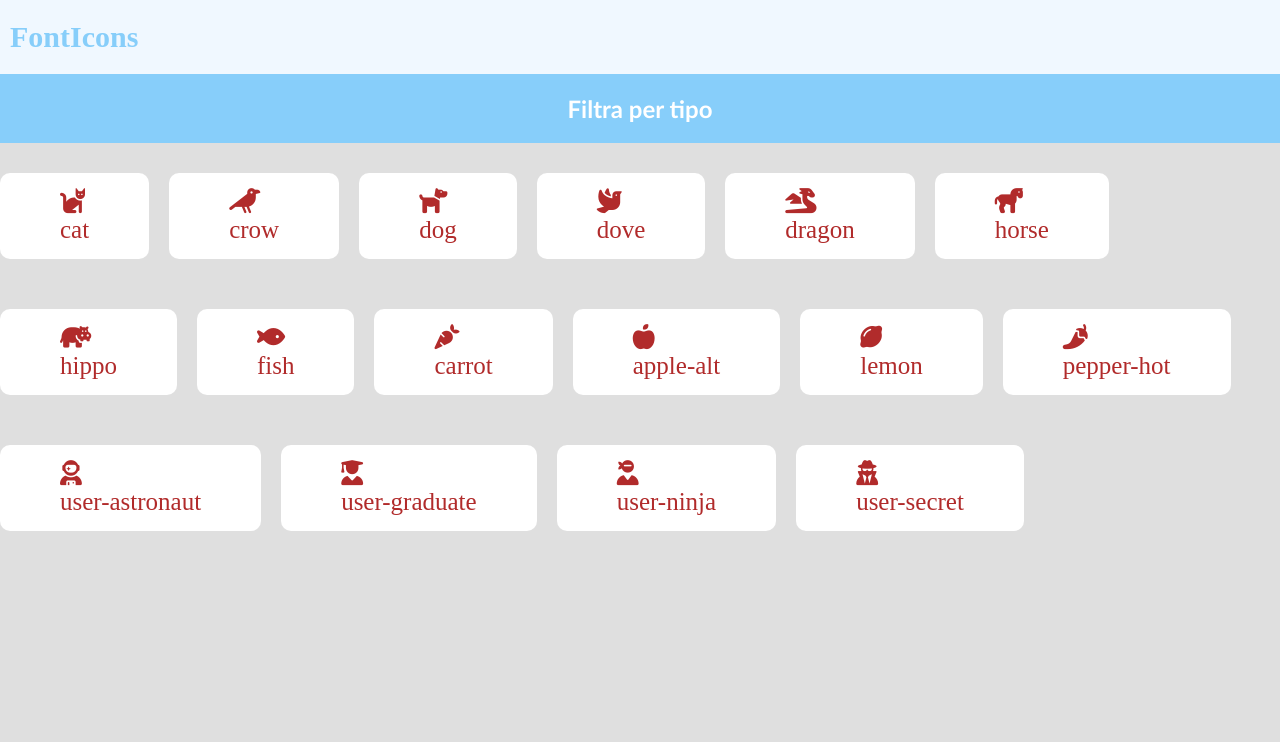
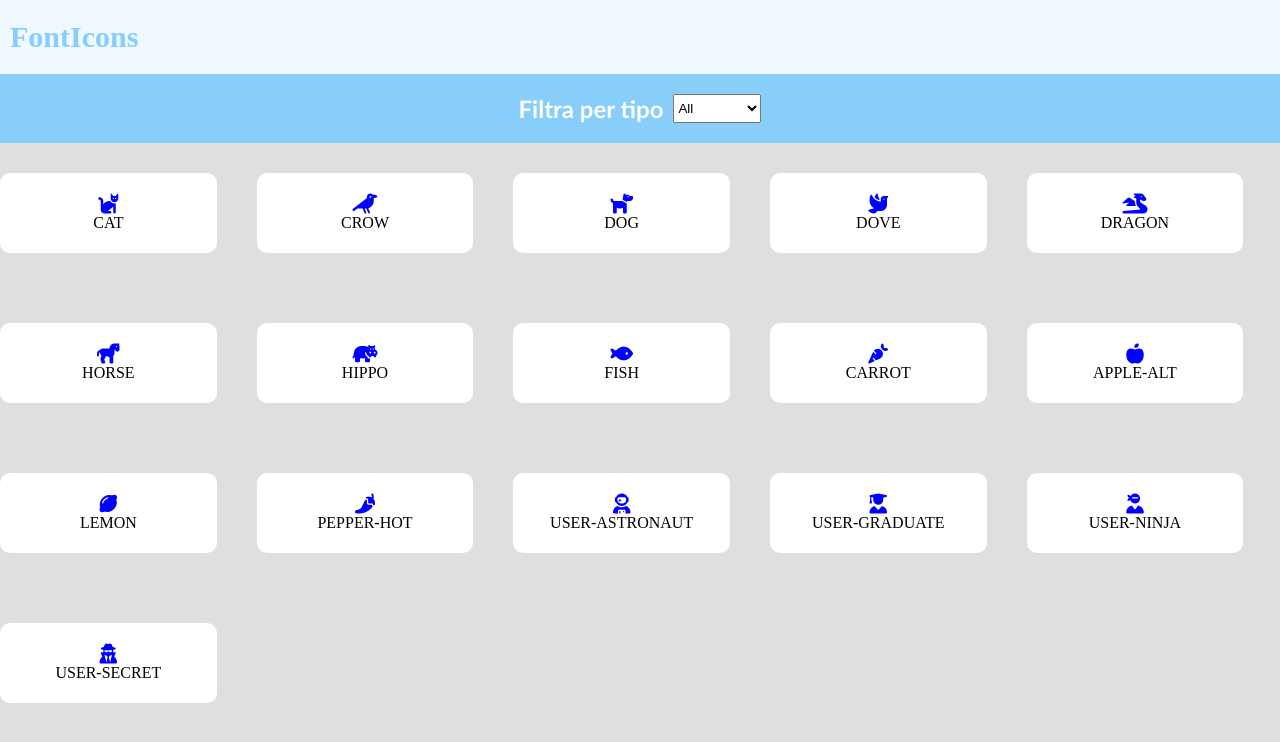
Before and after one commit to AlessP93/js-es6-icons, a plain HTML site: page index.html in a window 1280 px wide. Drawn offline with Linux system fonts and the light colour scheme.

Commit message:
fine esercizio

```diff
--- a/index.html
+++ b/index.html
@@ -17,6 +17,12 @@
         </header>
         <main>
             <h2>Filtra per tipo</h2>
+            <select id="">
+                <option value="">All</option>
+                <option value="">Animal</option>
+                <option value="">Vegetables</option>
+                <option value="">Users</option>
+            </select>
         </main>
         <div class="container">
 
--- a/style.css
+++ b/style.css
@@ -20,10 +20,13 @@ header h1 {
 
 main {
     background-color: lightskyblue;
+    display: flex;
+    justify-content: center;
+    padding: 20px 0;
 }
 
 main h2 {
-    padding: 20px;
+   margin-right: 10px;
    text-align: center;
    color: white;
    font-family: 'Gill Sans', 'Gill Sans MT', Calibri, 'Trebuchet MS', sans-serif;
@@ -34,21 +37,25 @@ main h2 {
     width: 1300px;
     margin: auto;
     flex-wrap: wrap;
-    gap: 20px;
+    gap: 40px;
 }
 
 .box {
+    height: 80px;
+    display: flex;
+    width: calc(100% / 6);
     justify-content: center;
-    padding: 15px 60px;
-    font-size: 25px;
-    color: rgb(177, 43, 43);
+    align-items: center;
+    font-size: 20px;
+    color: blue;
     background-color: white;
     border-radius: 10px;
     margin-top: 30px;
-
-
+    flex-flow: column nowrap;
 }
 
 .box-text {
-
+    color: black;
+    text-transform: uppercase;
+    font-size: 16px;
 }
```
